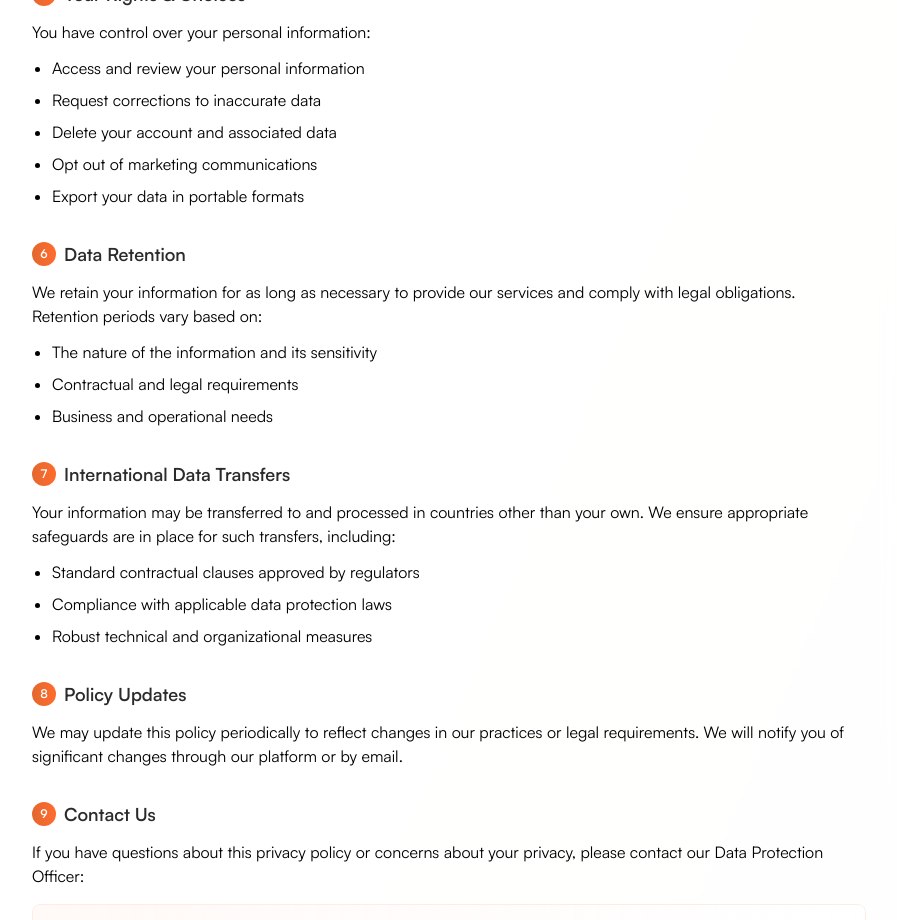
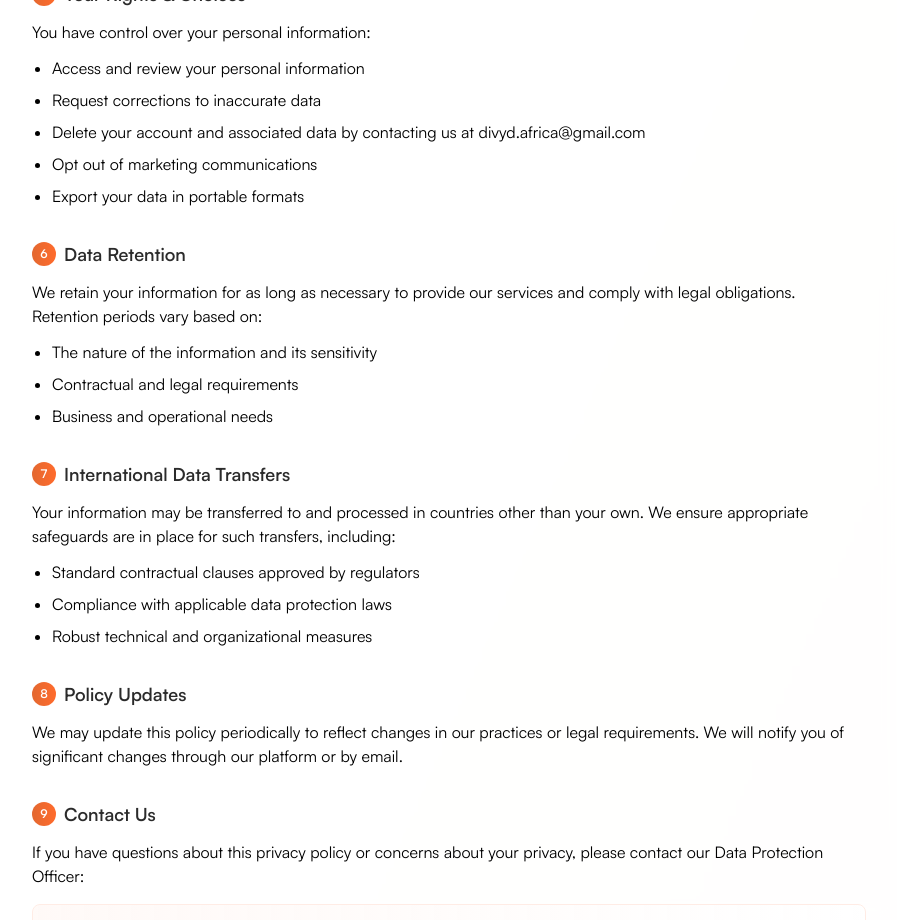
Before and after one commit to Divyd-Africa/divyd-landing-page, a React (Vite) app: page /privacy-policy in a window 1280 px wide. Shown: the part 1840-2760 px from the top of the page, without its empty margins (191-1088 px from the left). Built offline with nearby package versions, Linux system fonts and the light colour scheme.

Commit message:
feat: update to landing page

```diff
--- a/src/pages/PrivacyPage.tsx
+++ b/src/pages/PrivacyPage.tsx
@@ -124,7 +124,7 @@ export const PrivacyPage = () => {
                 <ul className="list-disc pl-5 space-y-2 mt-3">
                   <li>Access and review your personal information</li>
                   <li>Request corrections to inaccurate data</li>
-                  <li>Delete your account and associated data</li>
+                  <li>Delete your account and associated data by contacting us at divyd.africa@gmail.com</li>
                   <li>Opt out of marketing communications</li>
                   <li>Export your data in portable formats</li>
                 </ul>
```
